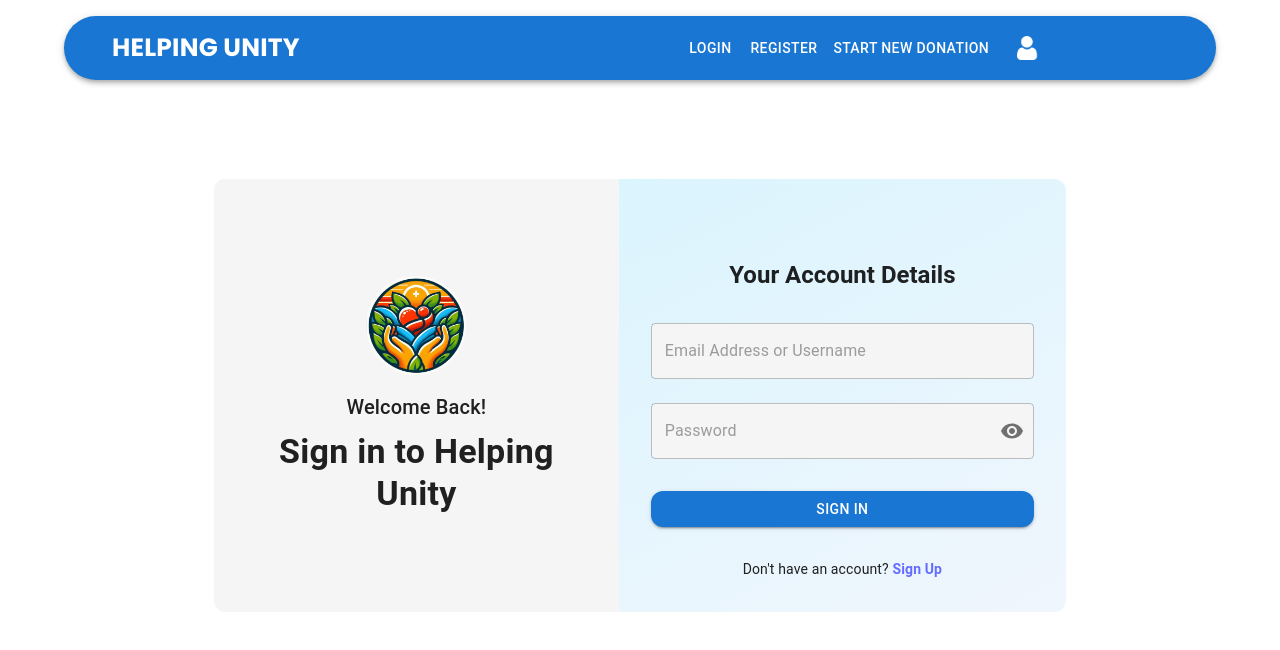
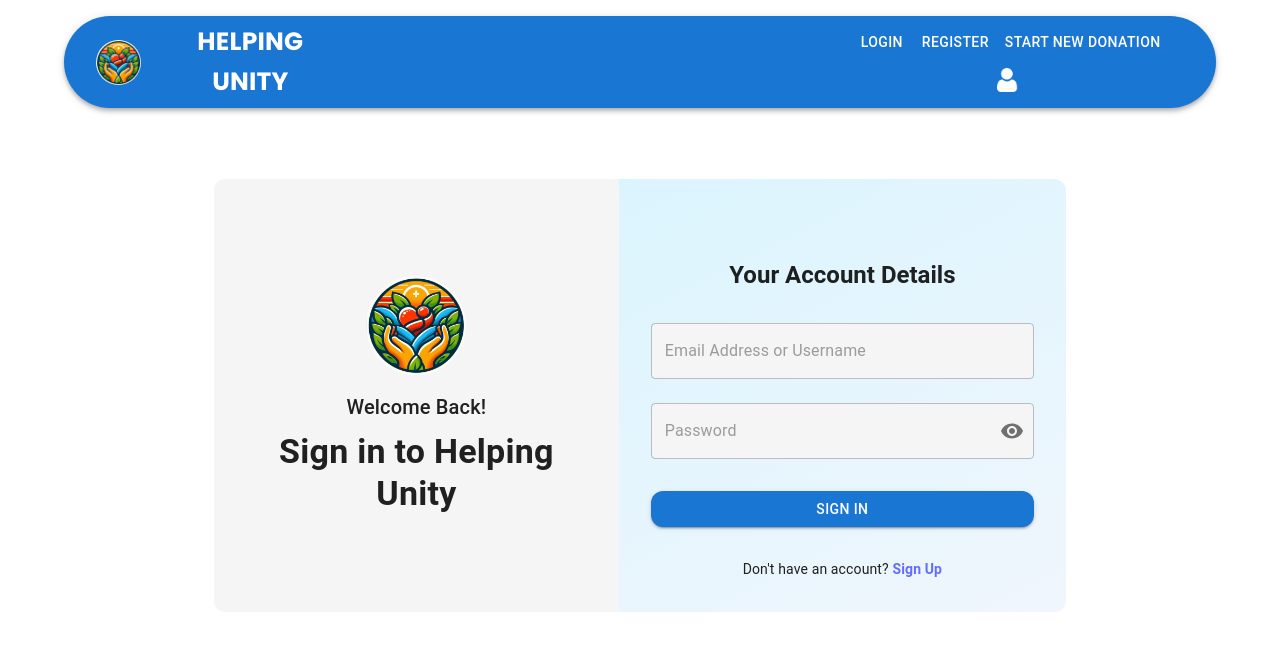
Before and after one commit to HelpingUnity/Helping-Unity-Front-End, a React (Vite) app: page /login in a window 1280 px wide. Shown: the top 650 px of the page. Built offline with nearby package versions, Linux system fonts and the light colour scheme.

Commit message:
Added logo icon into the Navigation Bar

```diff
--- a/src/App.jsx
+++ b/src/App.jsx
@@ -43,6 +43,16 @@ function App() {
           >
             <Toolbar>
               <Button component={Link} to="/donation-requests" color="#ffffff">
+                <img
+                  src="src/assets/image.png"
+                  alt="Logo"
+                  style={{
+                    height: 45,
+                    width: "auto",
+                    marginRight: 5,
+                    borderRadius: 50,
+                  }}
+                />
                 <Typography
                   variant="h6"
                   component="div"
@@ -60,7 +70,7 @@ function App() {
                 </Typography>
               </Button>
               <Box
-                sx={{ gap: 1, borderRadius: 25, flexGrow: 2, paddingLeft: 30 }}
+                sx={{ gap: 1, borderRadius: 25, flexGrow: 2, paddingLeft: 60 }}
               >
                 <Button
                   color="inherit"
@@ -115,7 +125,7 @@ function App() {
           <Routes>
             <Route path="/login" element={<Login />} />
             <Route path="/register" element={<Register />} />
-            <Route path="/donation-requests/:id/payments" element={<DonationPayment/>}></Route>
+            <Route path="/donation-requests/:id/payments" element={<DonationPayment />}></Route>
             <Route path="*" element={<Navigate to="/login" />} />
             <Route
               path="/donation-requests"
```
Lines whose indentation alone changed are shown as unchanged.
